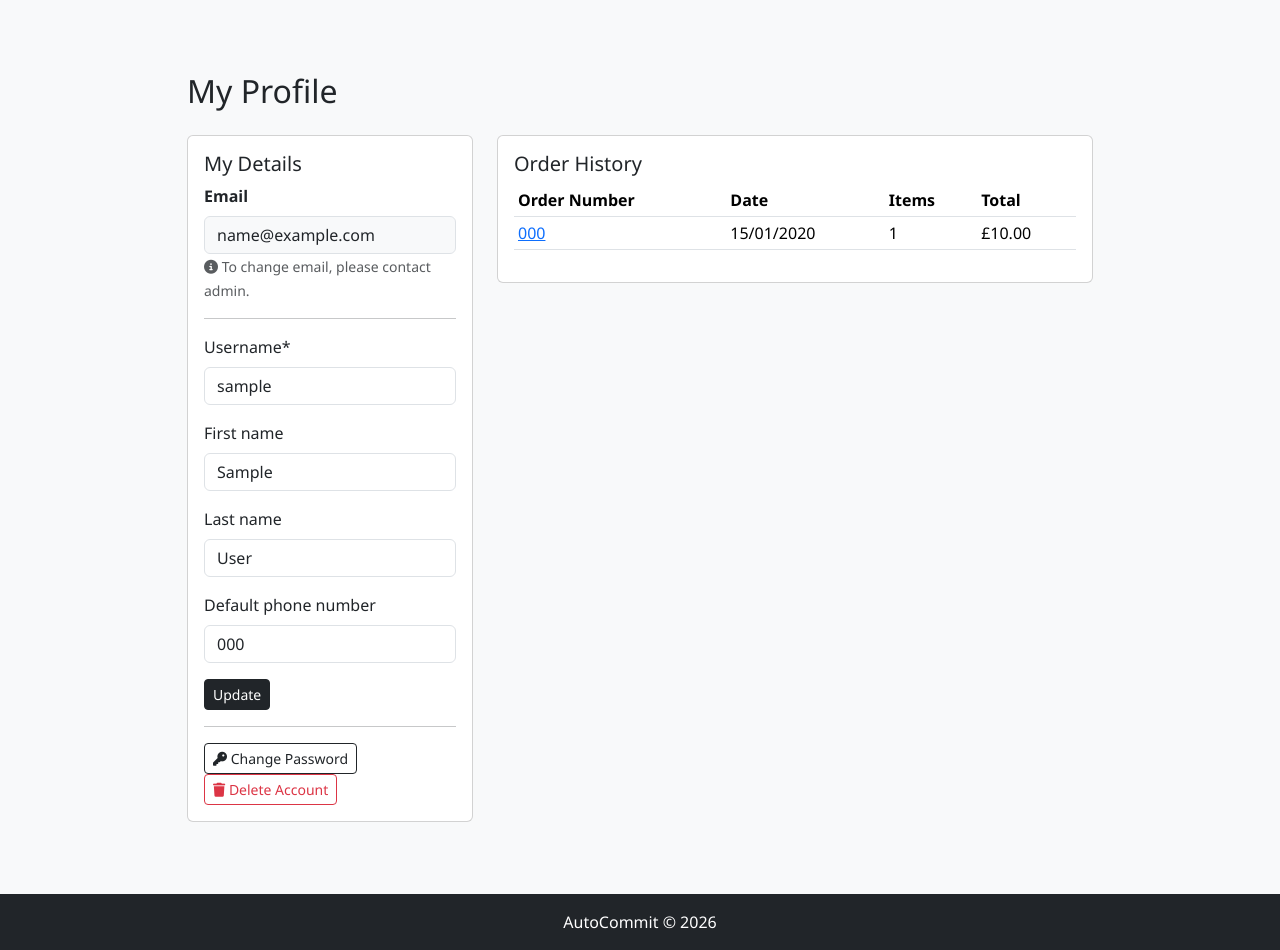
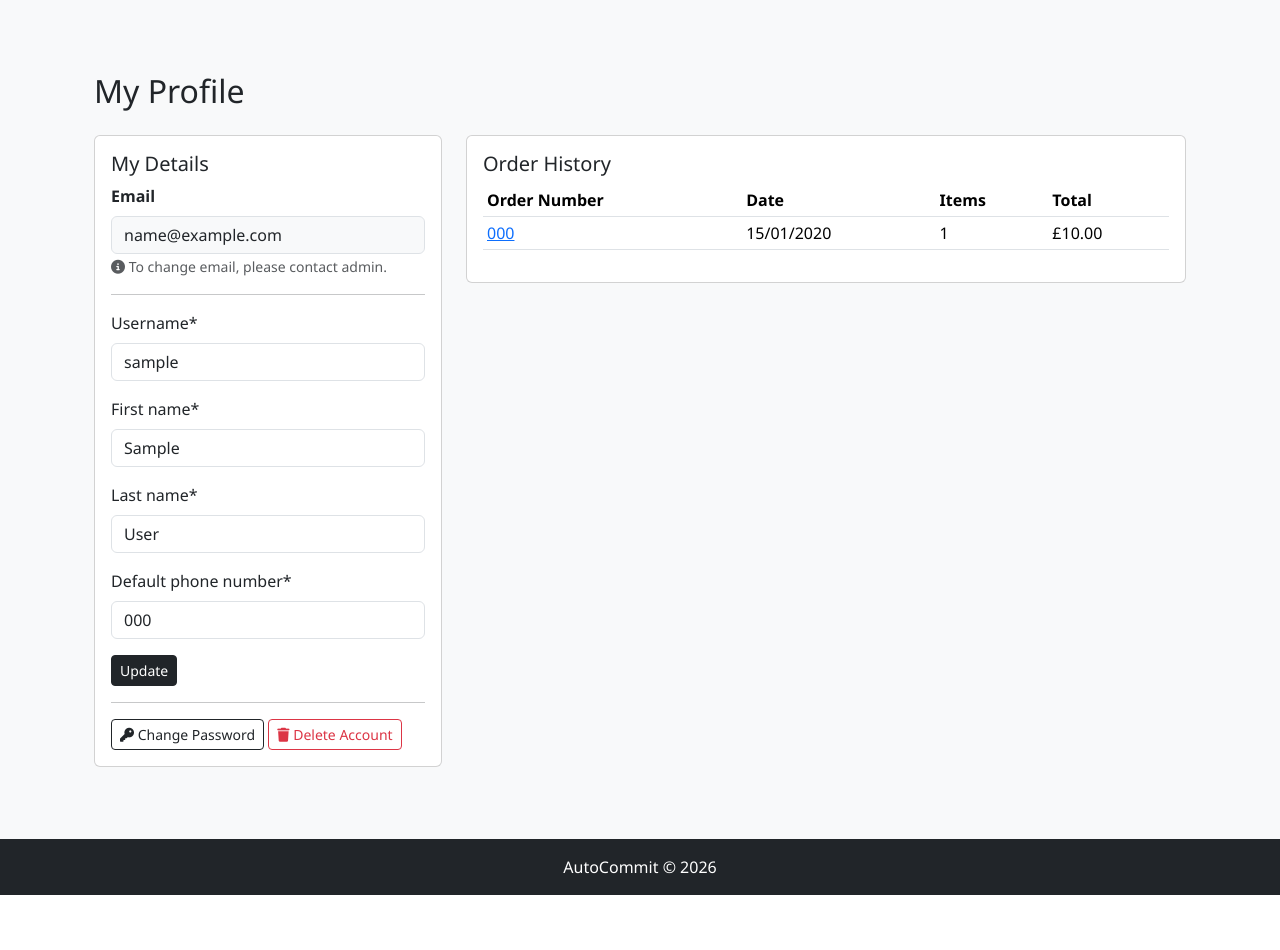
Before and after one commit to freed-man/mp4-autocommit, a Django app: page /profile/ in a window 1280 px wide. Shown: the part 69-1019 px from the top of the page. After the commit the page ends 964 px from the top, so only its background shows below. Run offline with Django 5.2, Linux system fonts and the light colour scheme; a user stored in the database is signed in; tables that the repository leaves empty hold one stand-in row (values such as "Sample post"); some libraries are stand-ins or nearby versions.

Commit message:
add profile management with editable fields, custom signup form and delete account

```diff
--- a/profiles/forms.py
+++ b/profiles/forms.py
@@ -6,8 +6,8 @@ from .models import UserProfile
 class UserProfileForm(forms.ModelForm):
     """Form for users to update their editable profile fields."""
     username = forms.CharField(max_length=150, required=True)
-    first_name = forms.CharField(max_length=30, required=False)
-    last_name = forms.CharField(max_length=30, required=False)
+    first_name = forms.CharField(max_length=30, required=True)
+    last_name = forms.CharField(max_length=30, required=True)
 
     class Meta:
         model = UserProfile
@@ -19,6 +19,8 @@ class UserProfileForm(forms.ModelForm):
             self.fields['username'].initial = self.instance.user.username
             self.fields['first_name'].initial = self.instance.user.first_name
             self.fields['last_name'].initial = self.instance.user.last_name
+
+        self.fields['default_phone_number'].required = True
 
         self.field_order = [
             'username', 'first_name', 'last_name', 'default_phone_number'
--- a/profiles/models.py
+++ b/profiles/models.py
@@ -11,8 +11,6 @@ class UserProfile(models.Model):
         User, on_delete=models.CASCADE, related_name="profile")
     default_phone_number = models.CharField(
         max_length=20, blank=True, null=True)
-    default_email = models.EmailField(
-        max_length=254, blank=True, null=True)
 
     def __str__(self):
         return f"{self.user.username}'s Profile"
--- a/profiles/templates/profiles/profile.html
+++ b/profiles/templates/profiles/profile.html
@@ -3,8 +3,6 @@
 
 {% block content %}
 <div class="container mt-5">
-    <div class="row justify-content-center">
-        <div class="col-md-10">
     <h2 class="mb-4">My Profile</h2>
     <div class="row">
         <div class="col-md-4">
@@ -43,7 +41,7 @@
                     <h5 class="card-title">Order History</h5>
                     {% if orders %}
                     <div class="table-responsive">
-                                <table class="table table-sm">
+                        <table class="table table-sm w-100">
                             <thead>
                                 <tr>
                                     <th>Order Number</th>
@@ -72,8 +70,6 @@
                     {% else %}
                     <p class="text-muted">No orders yet.</p>
                     {% endif %}
-                        </div>
-                    </div>
                 </div>
             </div>
         </div>
--- a/profiles/views.py
+++ b/profiles/views.py
@@ -15,6 +15,7 @@ def profile(request):
         if form.is_valid():
             form.save()
             messages.success(request, 'profile updated successfully!')
+            return redirect('profile')
     else:
         form = UserProfileForm(instance=user_profile)
 
```
Also changed, not shown: profiles/migrations/0002_remove_userprofile_default_email.py (added). Lines whose indentation alone changed are shown as unchanged.
